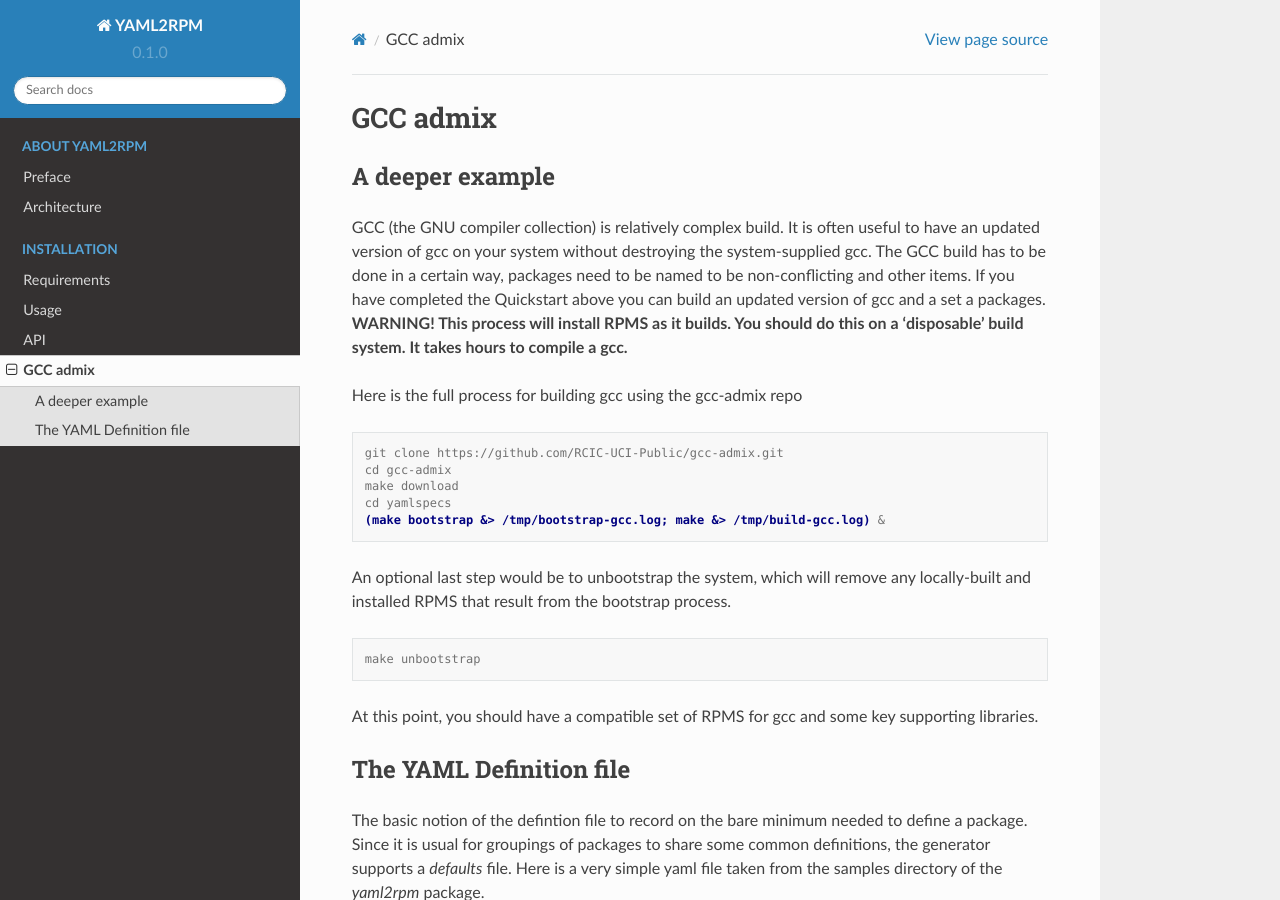
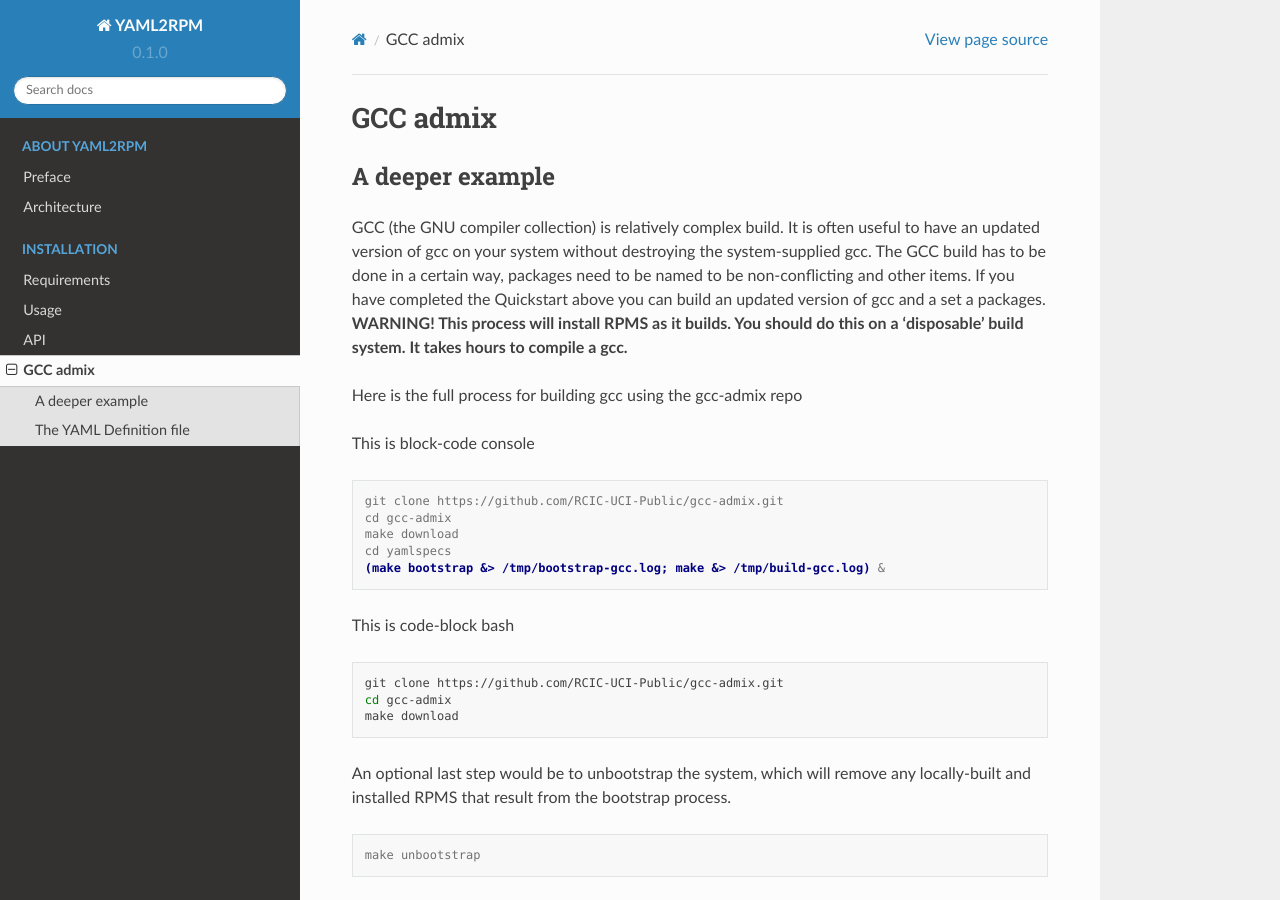
Before and after one commit to nadyawilliams/rtd-tutorial, a Sphinx documentation site: the page built from docs/source/installation/gcc.rst, in a window 1280 px wide and 900 px high. Built offline with Sphinx 7.4.7 and the Read the Docs theme 2.0.0, drawn with Linux system fonts in a browser that asks for light colours.

Commit message:
trying block-code

```diff
--- a/docs/source/installation/gcc.rst
+++ b/docs/source/installation/gcc.rst
@@ -13,6 +13,8 @@ and a set a packages. **WARNING! This process will install RPMS as it builds. Yo
 
 Here is the full process for building gcc using the gcc-admix repo
 
+This is block-code console
+
 .. code-block:: console
 
    git clone https://github.com/RCIC-UCI-Public/gcc-admix.git
@@ -20,6 +22,15 @@ Here is the full process for building gcc using the gcc-admix repo
    make download
    cd yamlspecs
    (make bootstrap &> /tmp/bootstrap-gcc.log; make &> /tmp/build-gcc.log) &
+
+
+This is code-block bash
+
+.. code-block:: bash
+
+   git clone https://github.com/RCIC-UCI-Public/gcc-admix.git
+   cd gcc-admix
+   make download
 
 An optional last step would be to unbootstrap the system, which will remove any locally-built and installed RPMS that result from
 the bootstrap process.
```
